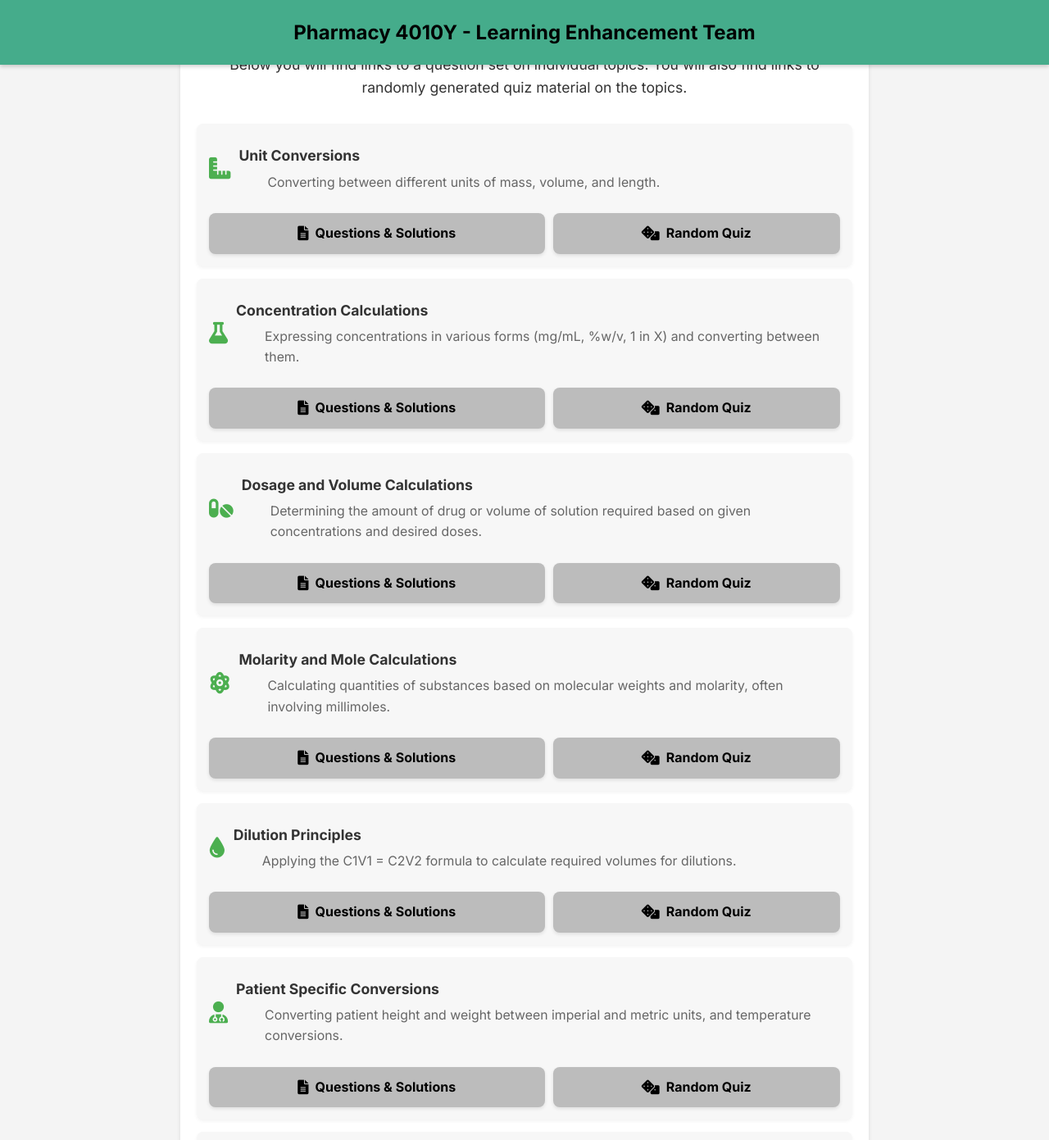
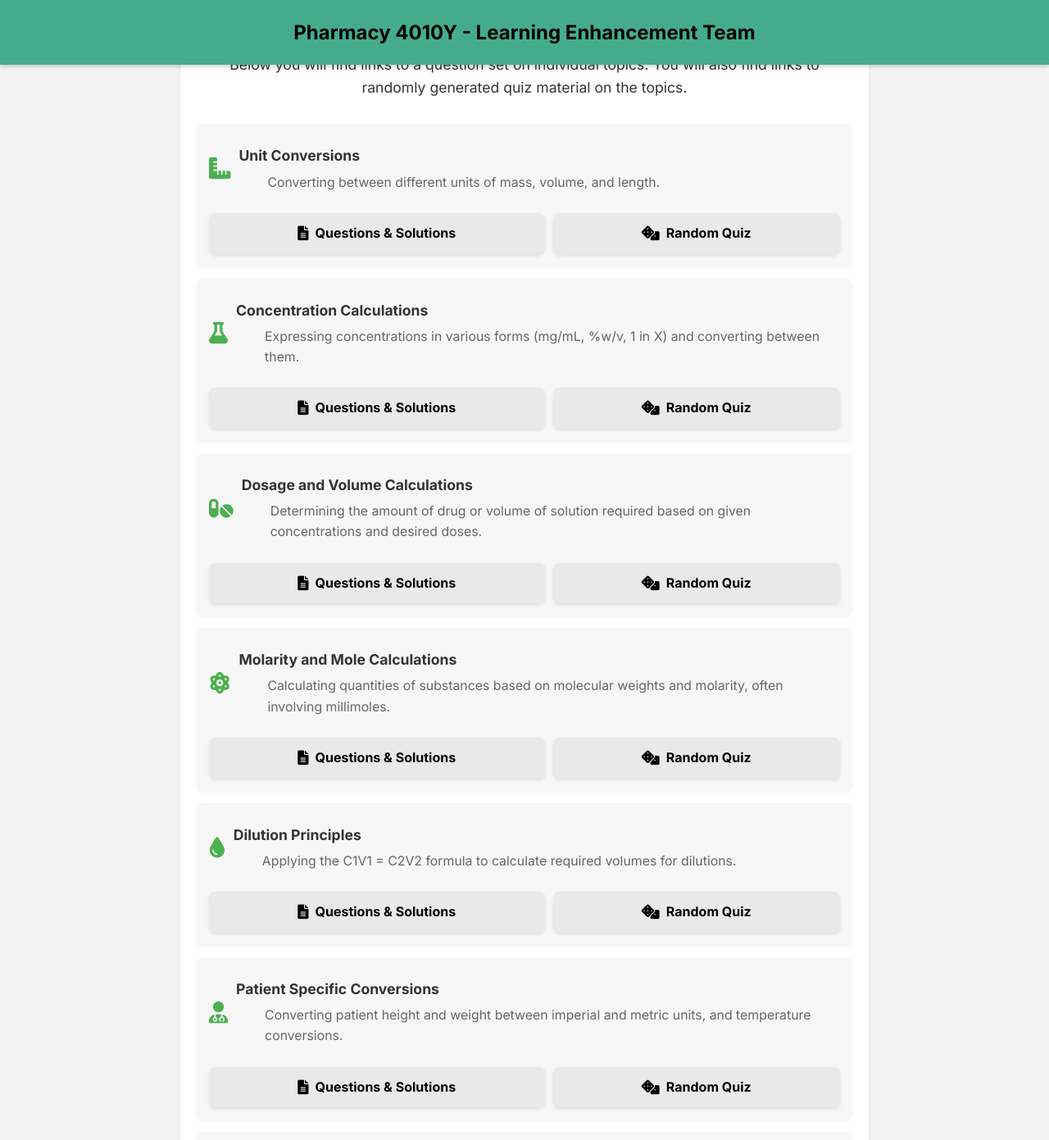
Before and after one commit to probe973/pha-4010y, a Jekyll site: the page index.html, which Jekyll copies as it is, in a window 1280 px wide and 1400 px high, scrolled down 902 px. Shown: the top 1391 px of the window at 82% size. Built offline with Jekyll 4.4.1, drawn with Linux system fonts in a browser that asks for light colours.

Commit message:
Update index.html

```diff
--- a/index.html
+++ b/index.html
@@ -164,7 +164,7 @@
             justify-content: center; /* Center text and icon */
             padding: 12px 15px;
             /*background-color: #45ac8b; /* Navbar background color */
-            background-color: #bcbcbc;
+            background-color: #e9e9e9;
             color: black; /* Navbar text color */
             text-align: center;
             text-decoration: none;
@@ -178,7 +178,7 @@
         }
         .action-button:hover {
             /*background-color: #3a8f74; /* A slightly darker shade for hover effect */
-            background-color: #999999;
+            background-color: #dcdcdc;
             transform: translateY(-1px);
             box-shadow: 0 4px 8px rgba(0,0,0,0.15);
         }
```
